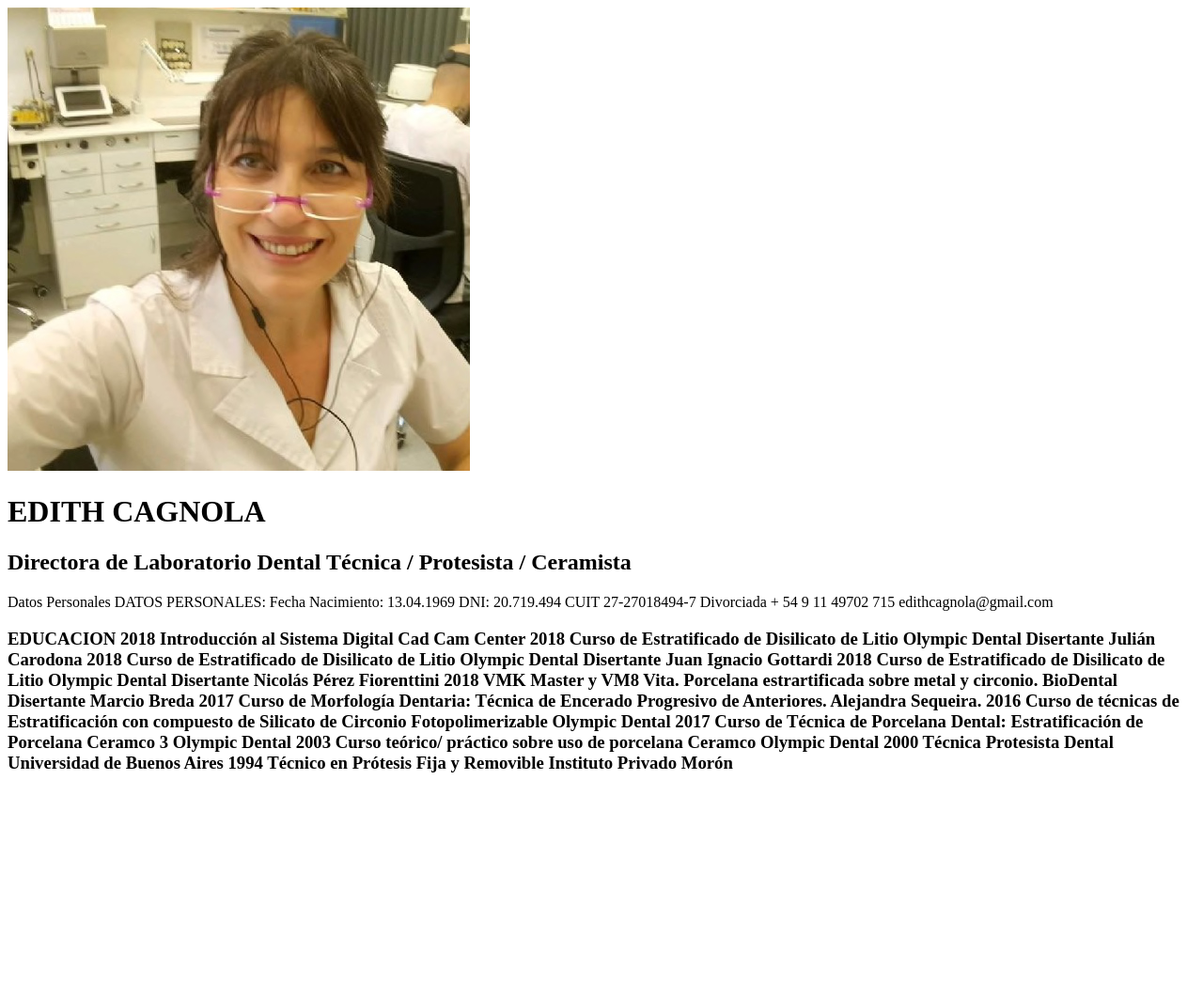
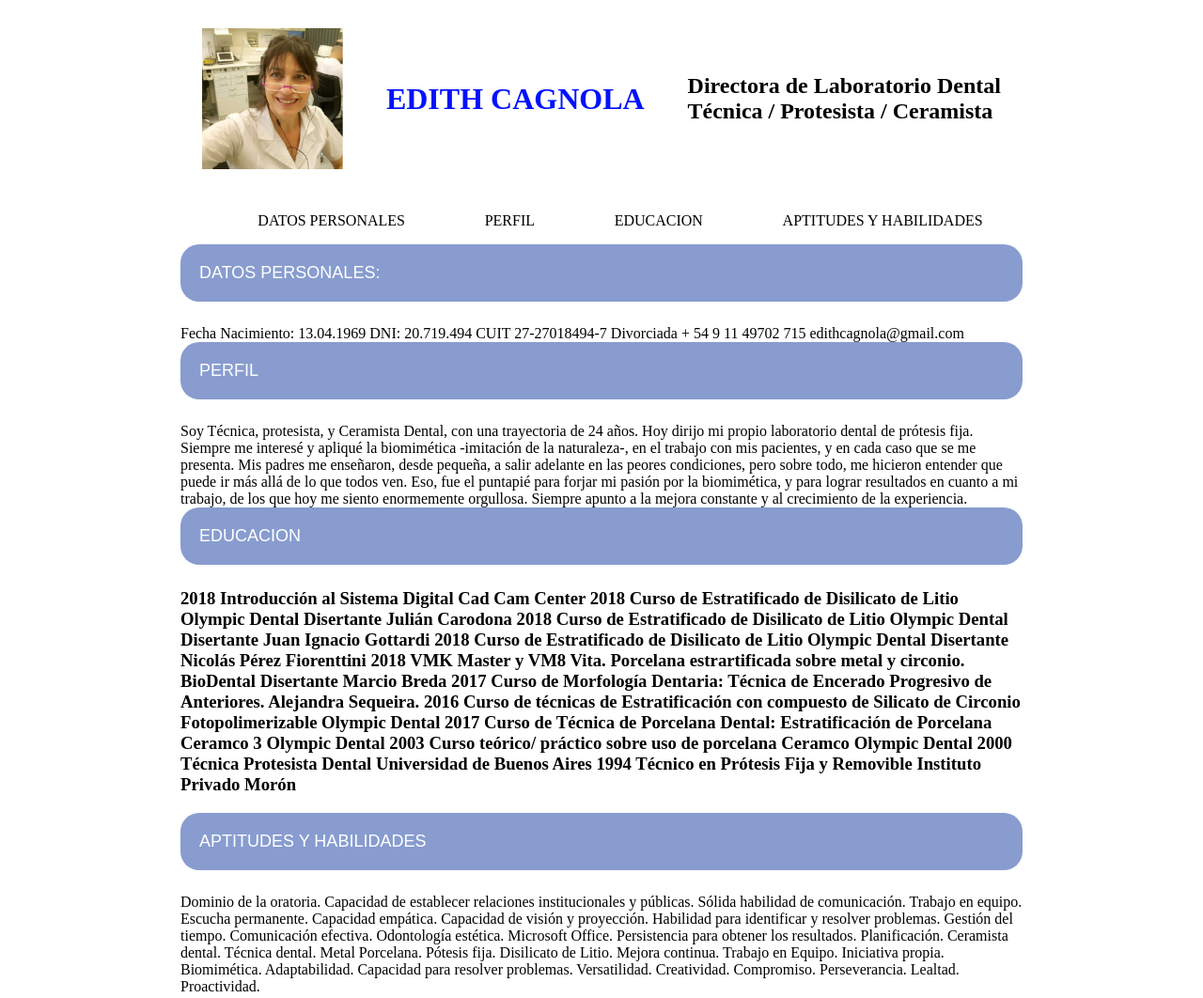
Before and after one commit to aguilerapaula/cagnola, a plain HTML site: page index.html in a window 1280 px wide. Shown: the whole page at 94% size. Before the commit the page ends 841 px from the top, so only its background shows below. Drawn offline with Linux system fonts and the light colour scheme.

Commit message:
segunda version web

```diff
--- /dev/null
+++ b/assets/css/style.css
@@ -0,0 +1,64 @@
+h1 {
+    color:rgb(0, 17, 255);
+
+}
+
+.align-center {
+    margin: auto;
+}
+
+body{
+    padding: 30px;
+    width: 70%;
+}
+
+#cont-header {
+    display: flex;
+    padding-bottom: 30px;
+    flex-direction: row;
+    justify-content: space-around;
+    align-items: center;
+
+}
+/*
+#text-header {
+    display:flex;
+    justify-content:center;
+    color: blue;
+} */
+
+nav {
+    display: flex;
+    flex-direction: row;
+}
+
+ul {
+    display: flex;
+    justify-content: space-around;
+    width: 100%;
+    list-style: none;
+}
+
+img {
+    width: 150px;
+    height: 150px;
+}
+
+.nav-justified {
+    background-color: #eee;
+    border: 1px solid #ccc;
+    border-radius: 5px;
+    width: 100%;
+}
+
+.caja-titulos {
+    font-family: sans-serif;
+    font-size: 18px;
+    font-weight: 400;
+    color: #ffffff;
+    background: #889ccf;
+    margin: 0 0 25px;
+    overflow: hidden;
+    padding: 20px;
+    border-radius: 20px 20px 20px 20px;
+}
--- a/index.html
+++ b/index.html
@@ -5,20 +5,34 @@
     <meta http-equiv="X-UA-Compatible" content="IE=edge">
     <meta name="viewport" content="width=device-width, initial-scale=1.0">
     <title>Edith Cagnola Ratto</title>
+    <link rel="stylesheet" href="assets/css/style.css">
 </head>
-<body>
+<body class="align-center">
     <header>
-        <img src="assets/edith_cagnola.jpg" alt="Edith Cagnola" style="border: 1px">
-<h1>EDITH CAGNOLA</h1>
+        <div id="cont-header" >
+        <img src="assets/edith_cagnola.jpg" alt="Foto de Edith Cagnola">
+        <h1>EDITH CAGNOLA</h1>
+        <h2>Directora de Laboratorio Dental<br>
+            Técnica / Protesista / Ceramista</h2>
+    </div>
+<div id="text-header">
+<nav id="navbar nav-justified">
+    <ul>
+        <li>DATOS PERSONALES</li>
+        <li>PERFIL</li>
+        <li>EDUCACION</li>
+        <li>APTITUDES Y HABILIDADES</li>
+    </ul>
+</nav>
 
+</div>
     </header>
 
     <main>
-        <h2>Directora de Laboratorio Dental
-            Técnica / Protesista / Ceramista</h2>
-        <section>
-            Datos Personales
-            DATOS PERSONALES:
+
+        <section id ="datos personales ">
+            <h4 id= "caja-titulos" class="caja-titulos">DATOS PERSONALES:</h4>
+
             Fecha Nacimiento: 13.04.1969
             DNI: 20.719.494
             CUIT 27-27018494-7
@@ -27,7 +41,16 @@
             + 54 9 11 49702 715
             edithcagnola@gmail.com
         </section>
-                <h3>EDUCACION
+
+        <section id = "perfil"><h4 id= "caja-titulos" class="caja-titulos">PERFIL</h4>
+            Soy Técnica, protesista, y Ceramista Dental, con una trayectoria de 24 años. Hoy dirijo mi propio laboratorio dental de prótesis fija. Siempre me interesé y apliqué la biomimética -imitación de la naturaleza-, en el trabajo con mis pacientes, y en cada caso que se me presenta.
+
+Mis padres me enseñaron, desde pequeña, a salir adelante en las peores condiciones, pero sobre todo, me hicieron entender que puede ir más allá de lo que todos ven. Eso, fue el puntapié para forjar mi pasión por la biomimética, y para lograr resultados en cuanto a mi trabajo, de los que hoy me siento enormemente orgullosa. Siempre apunto a la mejora constante y al crecimiento de la experiencia.
+
+        </section>
+        <section>
+            <h4 id= "caja-titulos" class="caja-titulos">EDUCACION</h4>
+                <h3>
                     2018
             Introducción al Sistema Digital
             Cad Cam Center
@@ -75,7 +98,17 @@
             1994
             Técnico en Prótesis Fija y Removible
             Instituto Privado Morón</h3>
+
+
+        </section>
         <section>
+            <h4 id= "caja-titulos" class="caja-titulos">APTITUDES Y HABILIDADES</h4>
+
+Dominio de la oratoria. Capacidad de establecer relaciones institucionales y públicas. Sólida habilidad de comunicación. Trabajo en equipo. Escucha permanente. Capacidad empática.
+
+Capacidad de visión y proyección. Habilidad para identificar y resolver problemas. Gestión del tiempo. Comunicación efectiva. Odontología estética. Microsoft Office. Persistencia para obtener los resultados. Planificación. Ceramista dental. Técnica dental. Metal Porcelana. Pótesis fija.
+Disilicato de Litio. Mejora continua. Trabajo en Equipo. Iniciativa propia. Biomimética. Adaptabilidad. Capacidad para resolver problemas. Versatilidad.
+Creatividad. Compromiso. Perseverancia. Lealtad. Proactividad.
 
         </section>
     </main>
```
Also changed, not shown: curriculum_cagnola.txt (added), 1 other file.
